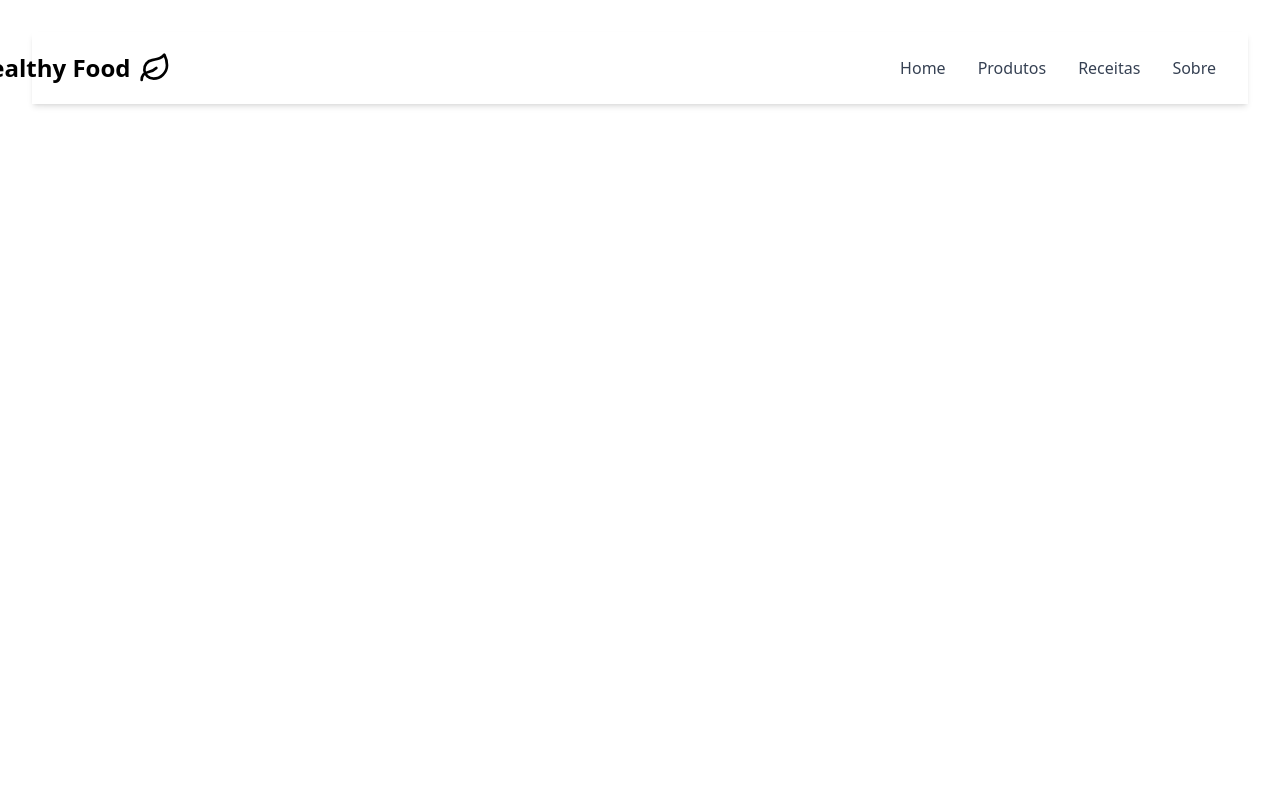
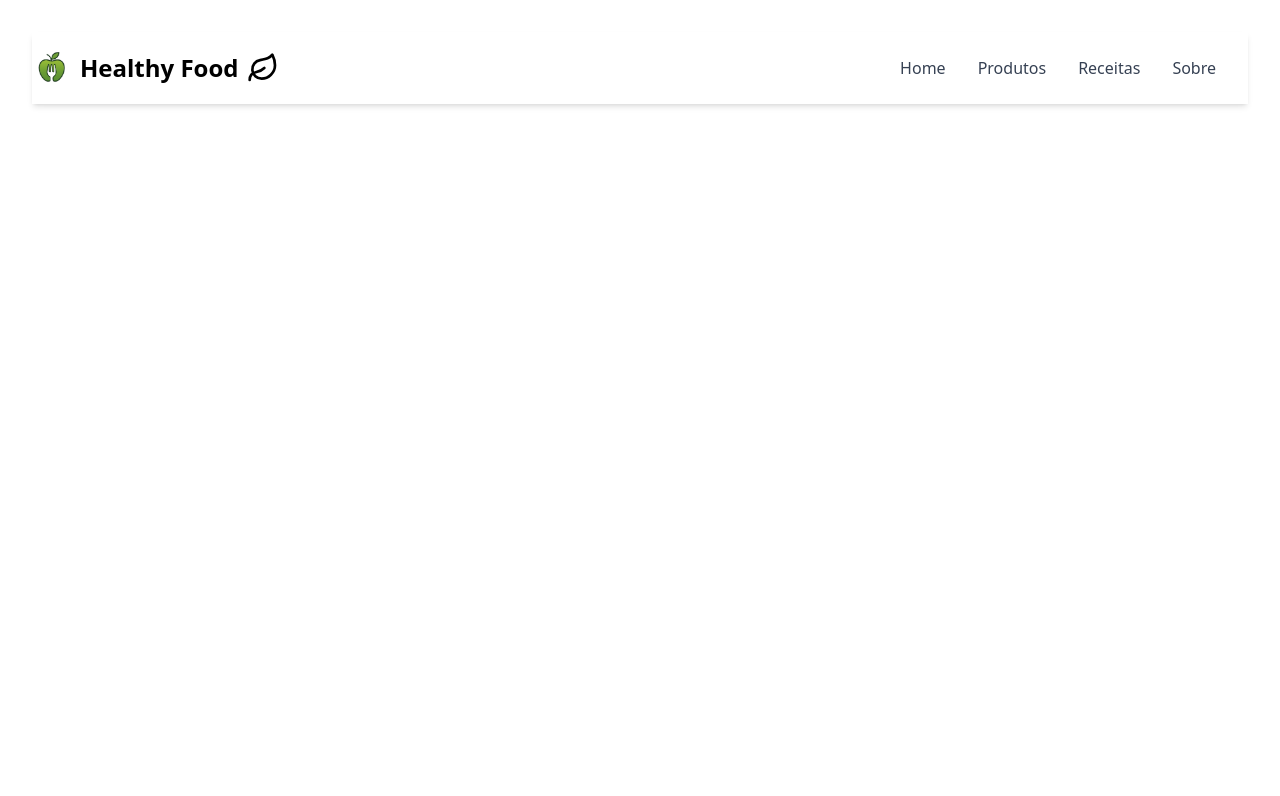
Before and after one commit to Grupo-4-Turma-JavaScript-10/delivery-frontend, a React (Vite) app: page / in a window 1280 px wide. Shown: the top 796 px of the page. Built offline with nearby package versions, Linux system fonts and the light colour scheme.

Commit message:
Navbar: adiciona estados hover com sublinhado expandindo e cores em transição

```diff
--- a/src/components/navbar/Navbar.tsx
+++ b/src/components/navbar/Navbar.tsx
@@ -25,8 +25,7 @@ function Navbar() {
             <div className="max-w-7xl mx-auto px-8 py-4">
                 <div className="flex items-center justify-between">
 
-                    {/* Logo */}
-                    <div className="md:-ml-35">
+                    <div className="md:-ml-8">
                         <Link
                             to="/home"
                             className="flex items-center gap-2 hover:opacity-80 transition-opacity"
```
